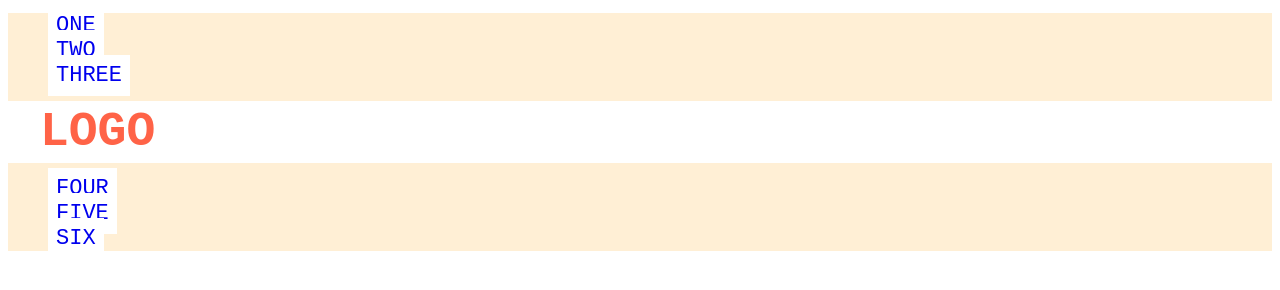
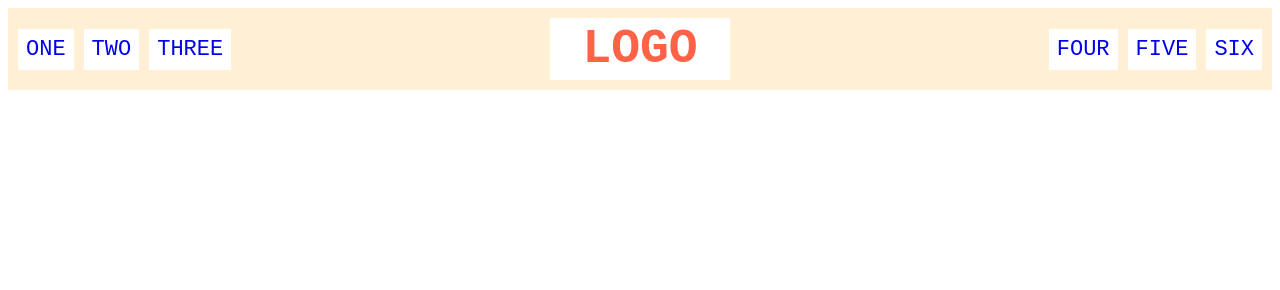
Before and after one commit to Xattle/OdinProjectPractice, a plain HTML site: page css/css-exercises/foundations/flex/02-flex-header/index.html in a window 1280 px wide. Drawn offline with Linux system fonts and the light colour scheme.

Commit message:
solve css flex exercise 2

```diff
--- a/css/css-exercises/foundations/flex/02-flex-header/style.css
+++ b/css/css-exercises/foundations/flex/02-flex-header/style.css
@@ -1,6 +1,10 @@
 .header  {
   font-family: monospace;
   background: papayawhip;
+  display: flex;
+  align-items: center;
+  justify-content: space-between;
+  padding: 10px;
 }
 
 .logo {
@@ -14,6 +18,11 @@
 ul {
   /* this removes the dots on the list items*/
   list-style-type: none;
+  display: flex;
+  align-items: center;
+  justify-items: space-between;
+  gap: 10px;
+  padding: 0px;
 }
 
 a {
```
